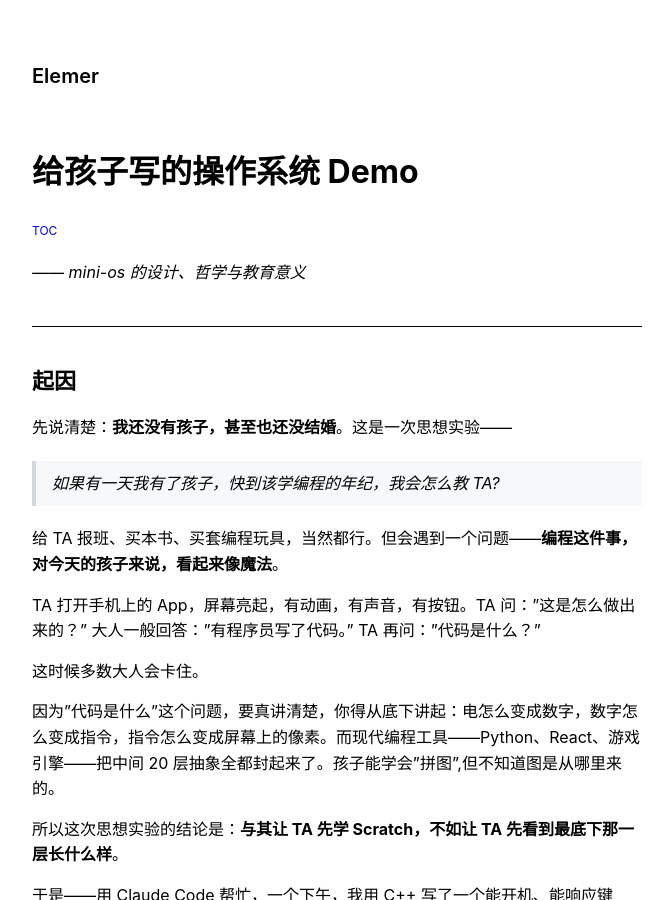
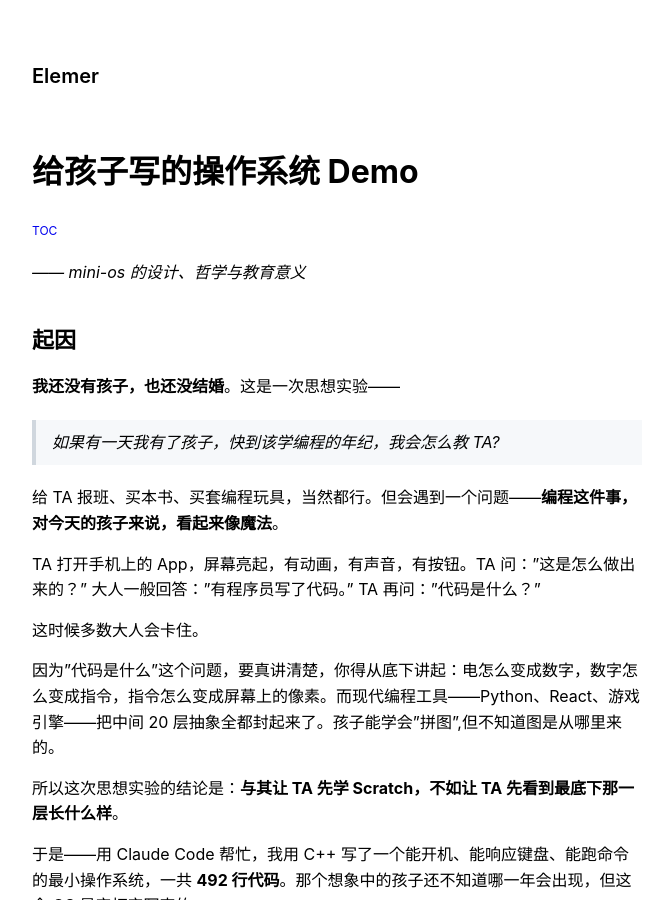
Before and after one commit to elemer1/elemer1.github.io, a Jekyll site: the page built from _markdown/给孩子写的操作系统 Demo.md, in a window 1280 px wide and 900 px high. Shown: the whole window, without its empty margins (303-974 px from the left). Built offline with Jekyll 4.4.1, drawn with Linux system fonts in a browser that asks for light colours; some of the changed text lies outside the part shown.

Commit message:
Update 给孩子写的操作系统 Demo.md

```diff
--- a/_markdown/给孩子写的操作系统 Demo.md
+++ b/_markdown/给孩子写的操作系统 Demo.md
@@ -6,11 +6,9 @@ listed: true
 
 *—— mini-os 的设计、哲学与教育意义*
 
----
-
 ## 起因
 
-先说清楚：**我还没有孩子，甚至也还没结婚**。这是一次思想实验——
+**我还没有孩子，也还没结婚**。这是一次思想实验——
 
 > *如果有一天我有了孩子，快到该学编程的年纪，我会怎么教 TA?*
 
```
Also changed, not shown: other parts of _markdown/给孩子写的操作系统 Demo.md (+1 -3 lines).
